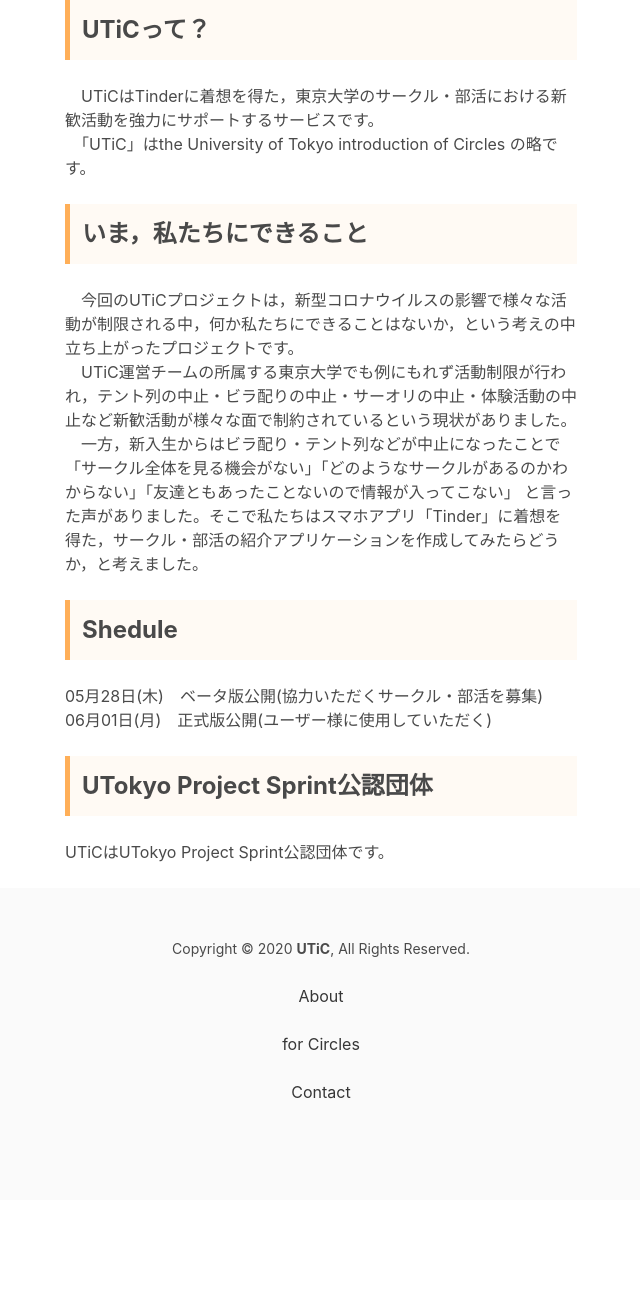
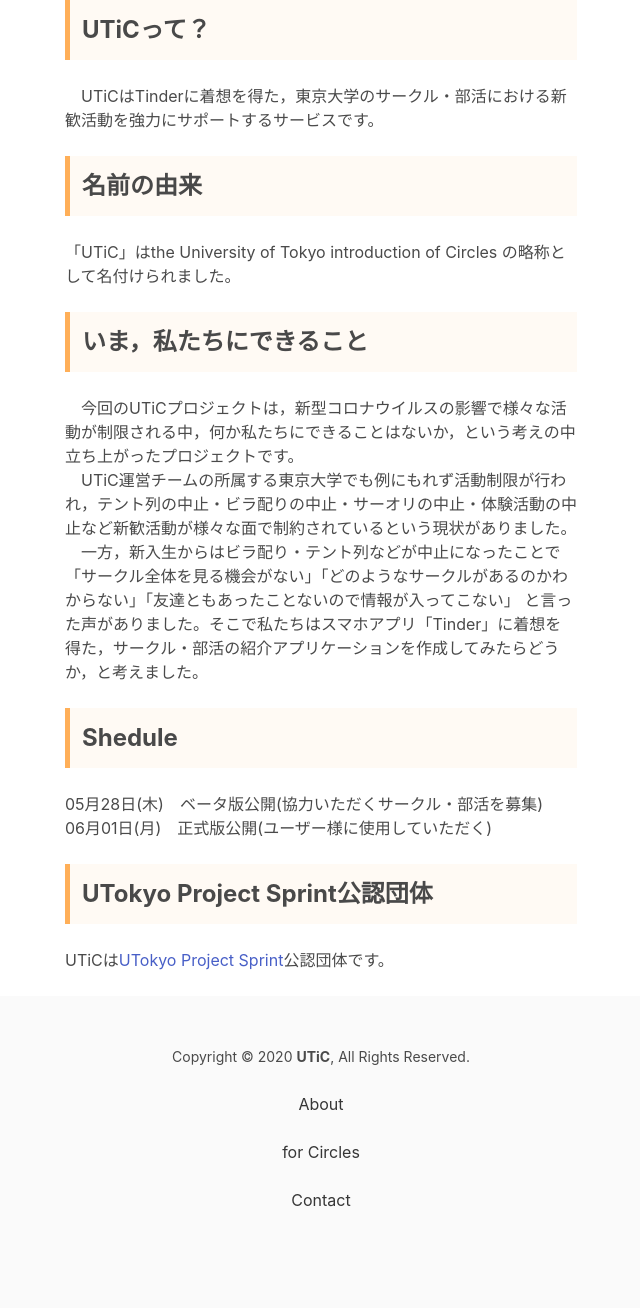
Before and after one commit to ymsk861/utttc_tin, a Django app: page /about/ in a window 1280 px wide. Shown: the part 52-1360 px from the top of the page, without its empty margins (319-959 px from the left). Before the commit the page ends 1151 px from the top, so only its background shows below. Run offline with Django 3.2, Linux system fonts and the light colour scheme; some libraries are stand-ins or nearby versions.

Commit message:
about.htmlをいい感じに書き換えました。暫定なのでデザインなどはどんどん変えていってください

```diff
--- a/cms/templates/cms/about.html
+++ b/cms/templates/cms/about.html
@@ -22,9 +22,16 @@
   <p>
     <br>
     　UTiCはTinderに着想を得た，東京大学のサークル・部活における新歓活動を強力にサポートするサービスです。<br>
-   　「UTiC」はthe University of Tokyo introduction of Circles の略です。<br>
     <br>
   </p>
+
+  <h1>名前の由来</h1>
+  <p>
+    <br>
+    「UTiC」はthe University of Tokyo introduction of Circles の略称として名付けられました。<br>
+    <br>
+  </p>
+
 
   <h1>いま，私たちにできること</h1>
   <p>
@@ -35,6 +42,8 @@
     と言った声がありました。そこで私たちはスマホアプリ「Tinder」に着想を得た，サークル・部活の紹介アプリケーションを作成してみたらどうか，と考えました。<br>
     <br>
   </p>
+
+
 
   <h1>Shedule</h1>
 
@@ -48,7 +57,7 @@
   <h1>UTokyo Project Sprint公認団体</h1>
   <p>
     <br>
-    UTiCはUTokyo Project Sprint公認団体です。<br>
+    UTiCは<a href="https://sites.google.com/g.ecc.u-tokyo.ac.jp/utokyo-project-sprint/">UTokyo Project Sprint</a>公認団体です。<br>
     <br>
   </p>
 </div>
```
